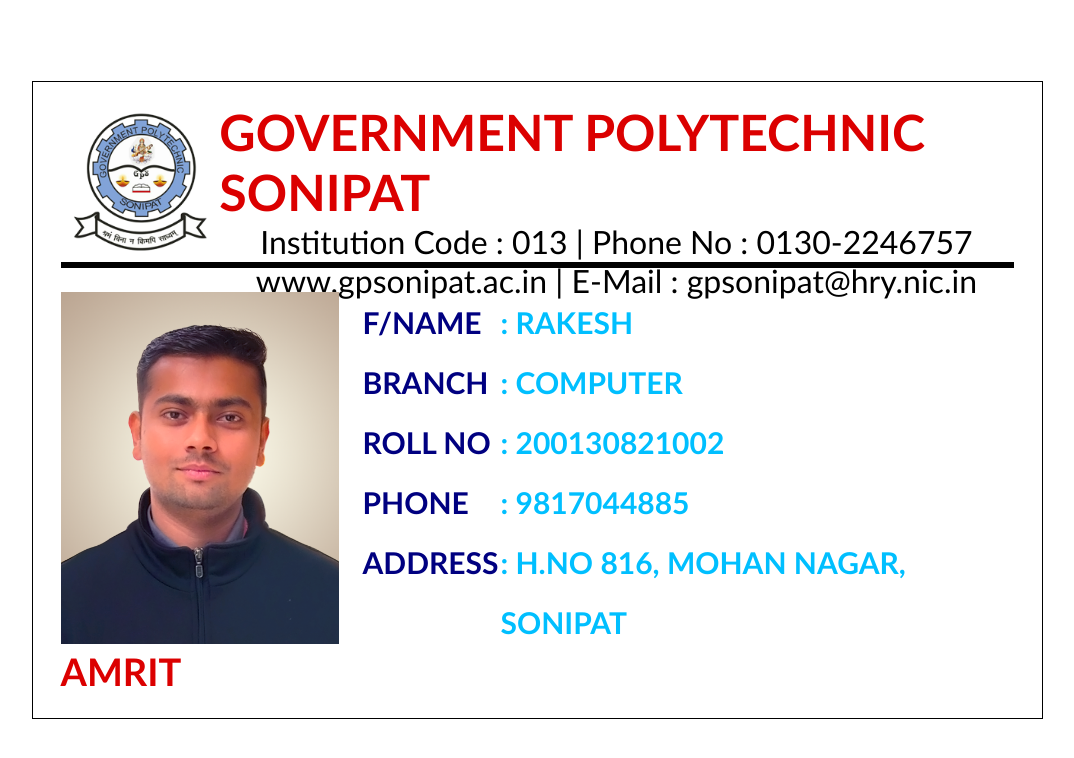
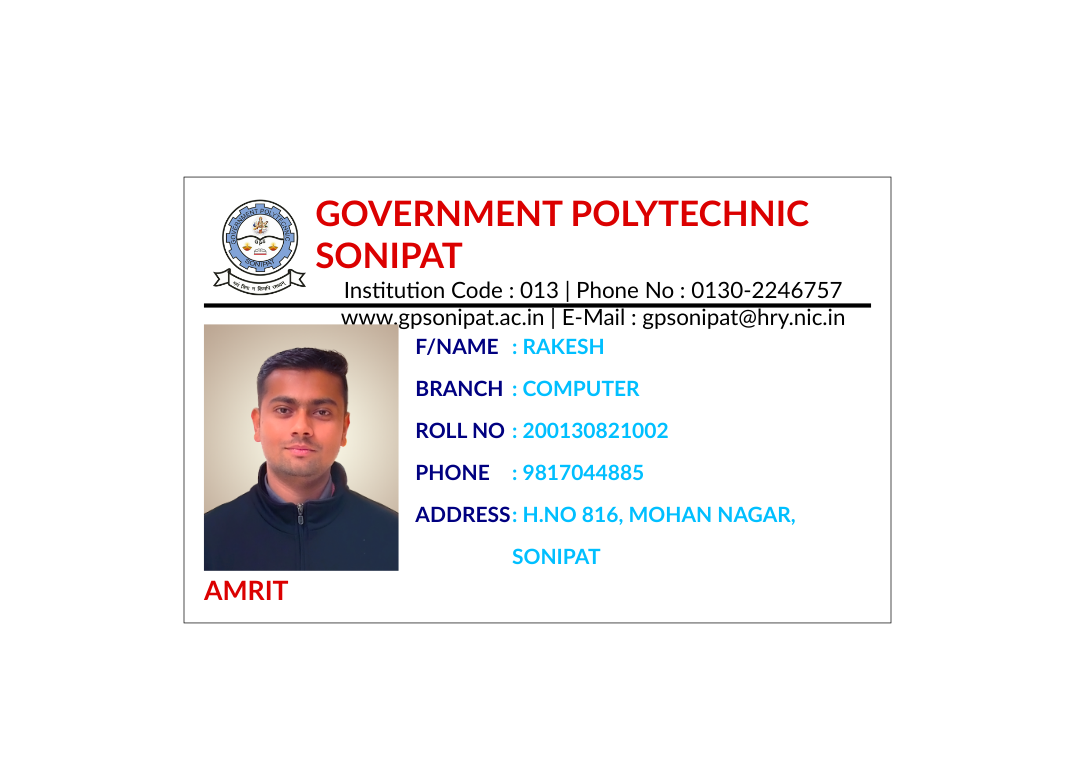
Before and after one commit to Amrit54300/idcard, a plain HTML site: page index.html in a window 1280 px wide. Shown: the whole page, without its empty margins (103-1177 px from the left). Drawn offline with Linux system fonts and the light colour scheme.

Commit message:
correction of source file path and manage scale of view

```diff
--- a/index.html
+++ b/index.html
@@ -14,7 +14,7 @@
     <div class="card-bx">
         <div class="card-top">
             <div class="college-logo">
-                <img src="/IMAGES/collegeLogo.png" width="140px" height="140px" alt="logo">
+                <img src="IMAGES/collegeLogo.png" width="140px" height="140px" alt="logo">
             </div>
             <div class="card-title">
                 <p><b>GOVERNMENT POLYTECHNIC SONIPAT</b></p>
--- a/style.css
+++ b/style.css
@@ -20,7 +20,7 @@ body {
     box-sizing: border-box;
     width: 1011px;
     height: 638px;
-    /* scale: 0.7; */
+    scale: 0.7;
     border: 1px solid black;
     padding: 20px 28px;
 }
```
